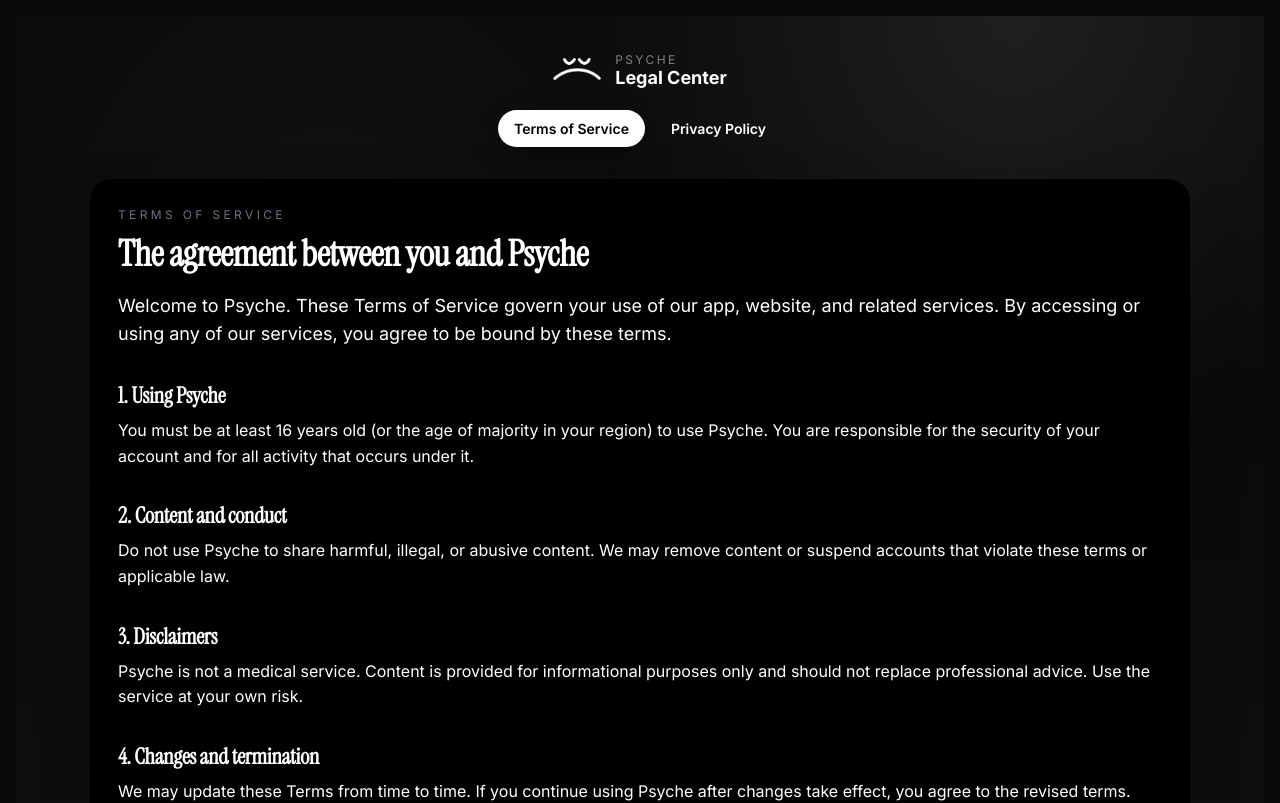
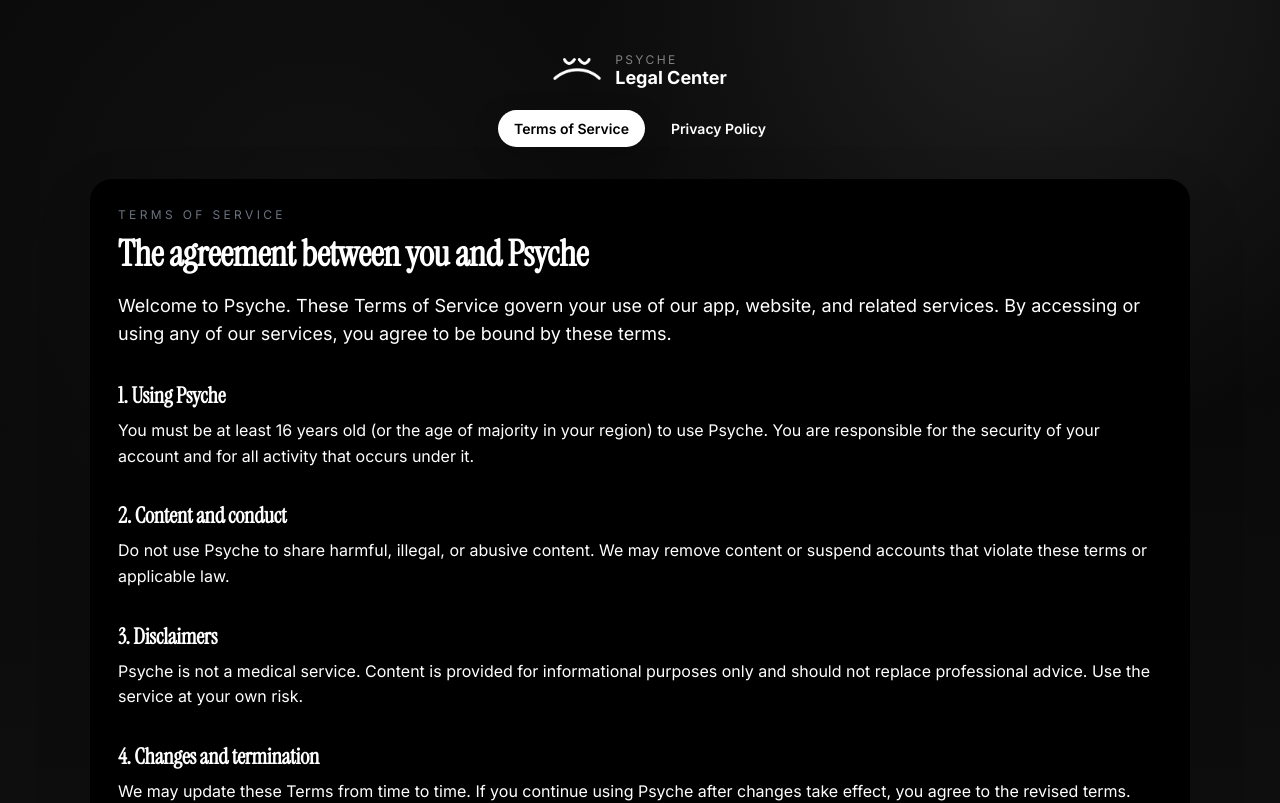
Before and after one commit to timrekelj/psyche, a React (Vite) app in the folder legal-site/: page /terms in a window 1280 px wide. Shown: the top 803 px of the page. Built offline with nearby package versions, Linux system fonts and the light colour scheme.

Commit message:
More legal site redesigning

```diff
--- a/legal-site/src/styles.css
+++ b/legal-site/src/styles.css
@@ -2,7 +2,9 @@
     font-family: 'Inter', system-ui, -apple-system, BlinkMacSystemFont,
         'Segoe UI', sans-serif;
     color: white;
-    background-color: #0a0a0a;
+    background: radial-gradient(circle at 25% 20%, #111 0, transparent 35%),
+        radial-gradient(circle at 80% 0%, #1f1f1f 0, transparent 30%),
+        linear-gradient(180deg, #0a0a0a 0%, #0a0a0a 35%, #111111 100%);
     text-rendering: optimizeLegibility;
     -webkit-font-smoothing: antialiased;
 }
@@ -16,9 +18,6 @@
 body {
     margin: 16px;
     min-height: 100vh;
-    background: radial-gradient(circle at 25% 20%, #111 0, transparent 35%),
-        radial-gradient(circle at 80% 0%, #1f1f1f 0, transparent 30%),
-        linear-gradient(180deg, #0a0a0a 0%, #0a0a0a 35%, #111111 100%);
     color: #0a0a0a;
 }
 
```
